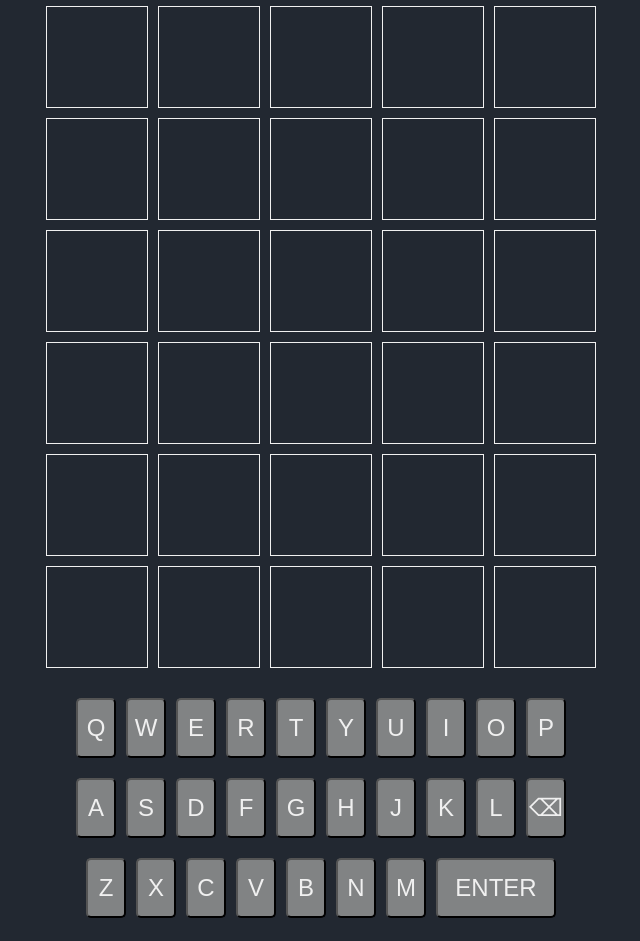
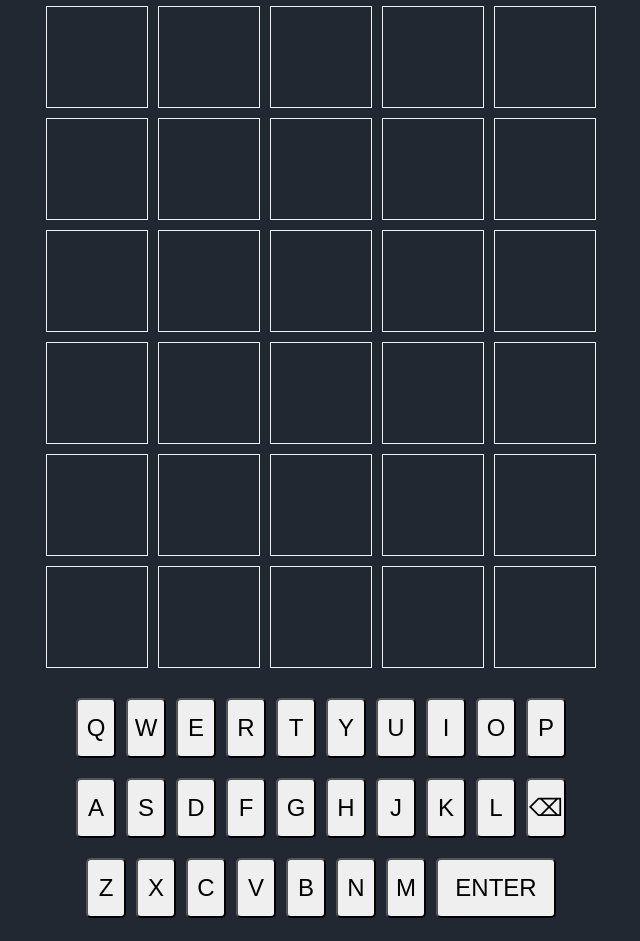
Before and after one commit to TriMPham98/wordle, a plain HTML site: page index.html in a window 1280 px wide. Shown: the part 87-1028 px from the top of the page, without its empty margins (319-959 px from the left). Drawn offline with Linux system fonts and the light colour scheme.

Commit message:
Revert back to white for keyboard background

```diff
--- a/style.css
+++ b/style.css
@@ -54,8 +54,8 @@ input#wordInput {
 }
 
 .key {
-  background-color: #818384;
-  color: #f0f0f0;
+  /* background-color: #818384; */
+  /* color: #f0f0f0; */
   width: 40px;
   height: 60px;
   margin: 5px;
```
